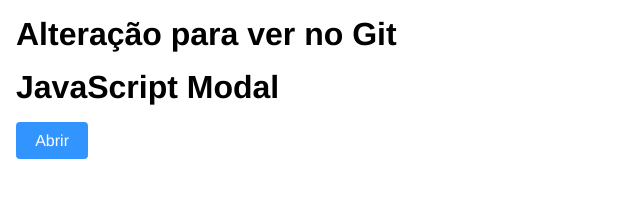
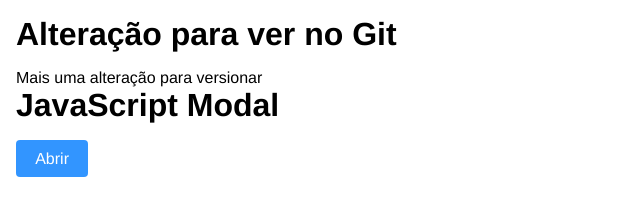
Before and after one commit to reisdealmeida/TestesModal, a plain HTML site: page index.html in a window 1280 px wide. Shown: the whole page, without its empty margins (0-640 px from the left). Drawn offline with Linux system fonts and the light colour scheme.

Commit message:
nova demanda

```diff
--- a/index.html
+++ b/index.html
@@ -9,6 +9,7 @@
 </head>
 <body>
     <h1>Alteração para ver no Git</h1>
+    <p>Mais uma alteração para versionar</p>
     <h1>JavaScript Modal</h1>
     <button  id="open-modal">Abrir</button>
     <div id="fade" class="hide"></div>
```
